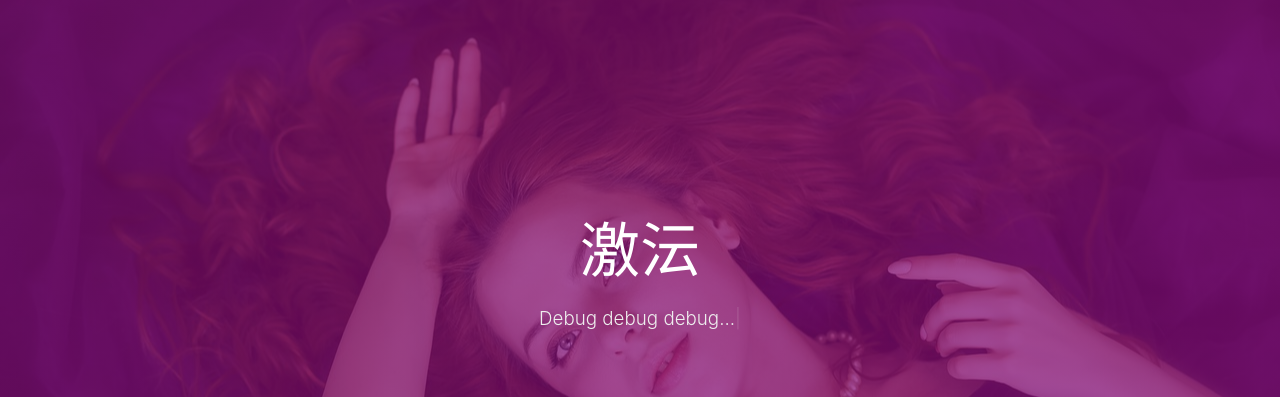
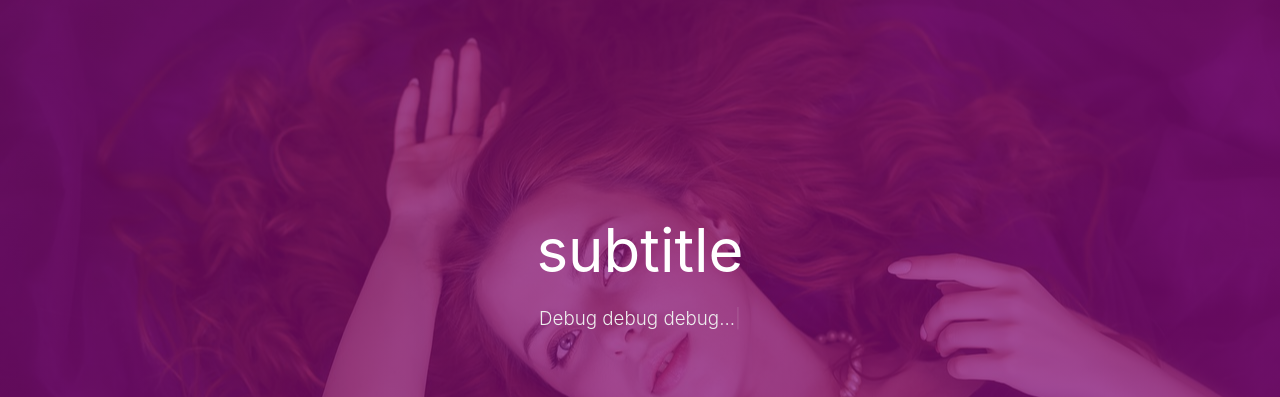
Before and after one commit to RagingWaves/RagingWaves.github.io, a plain HTML site: page index.html in a window 1280 px wide. Shown: the part 79-476 px from the top of the page. Drawn offline with nearby package versions, Linux system fonts and the light colour scheme; some packages are replaced by stand-ins of ours; no server answers; a script that the page names is missing.

Commit message:
Site updated: 2021-06-26 19:22:25

```diff
--- a/index.html
+++ b/index.html
@@ -362,7 +362,7 @@
         <div class="brand">
             <div class="title center-align">
 
-                激沄
+                subtitle
 
             </div>
 
```
Also changed, not shown: 2021/06/25/test/index.html (+3 -3 lines), about/index.html (+1 -1 lines), archives/2021/06/index.html (+1 -1 lines), archives/2021/index.html (+1 -1 lines), archives/index.html (+1 -1 lines), categories/index.html (+1 -1 lines), contact/index.html (+1 -1 lines), friends/index.html (+1 -1 lines), tags/index.html (+1 -1 lines).
